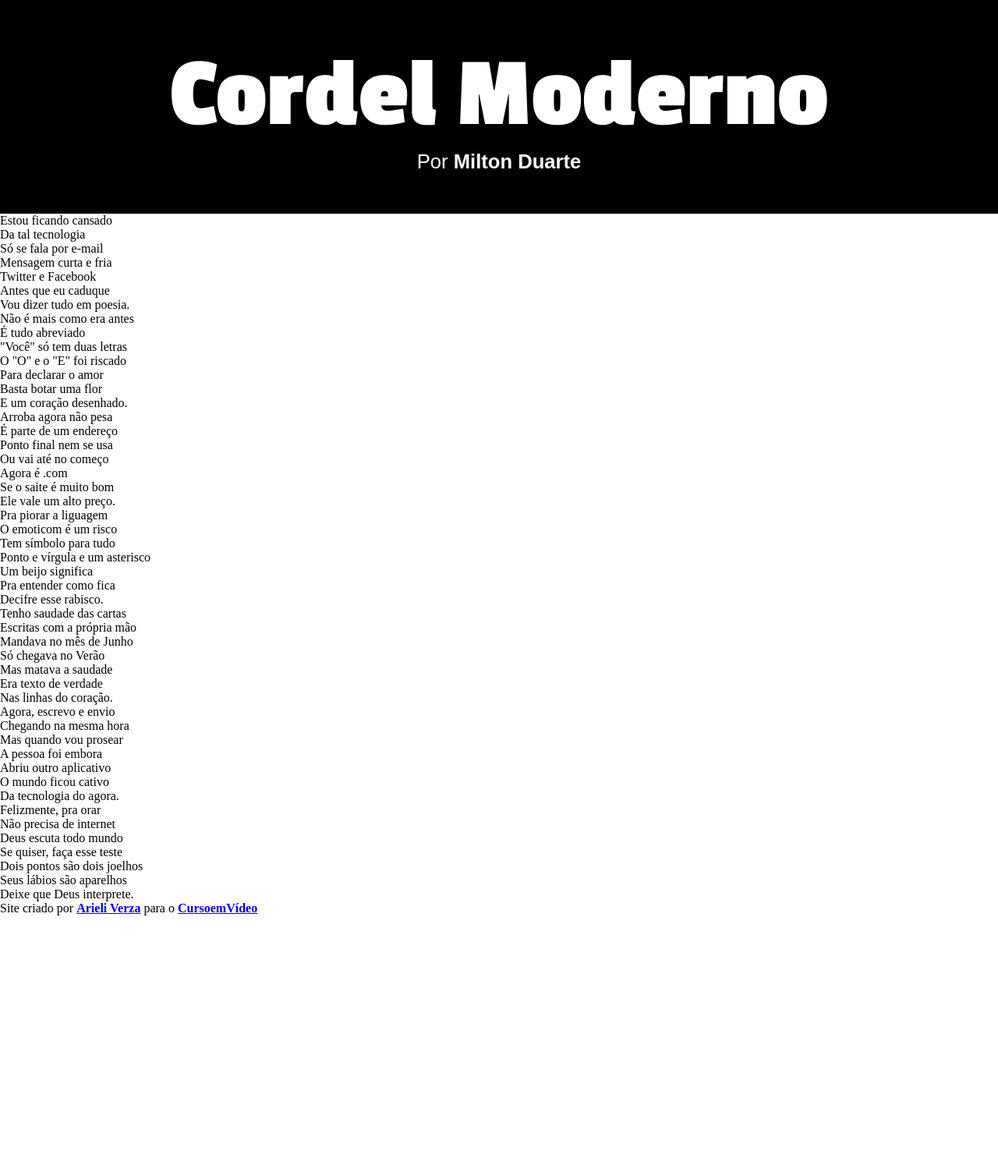
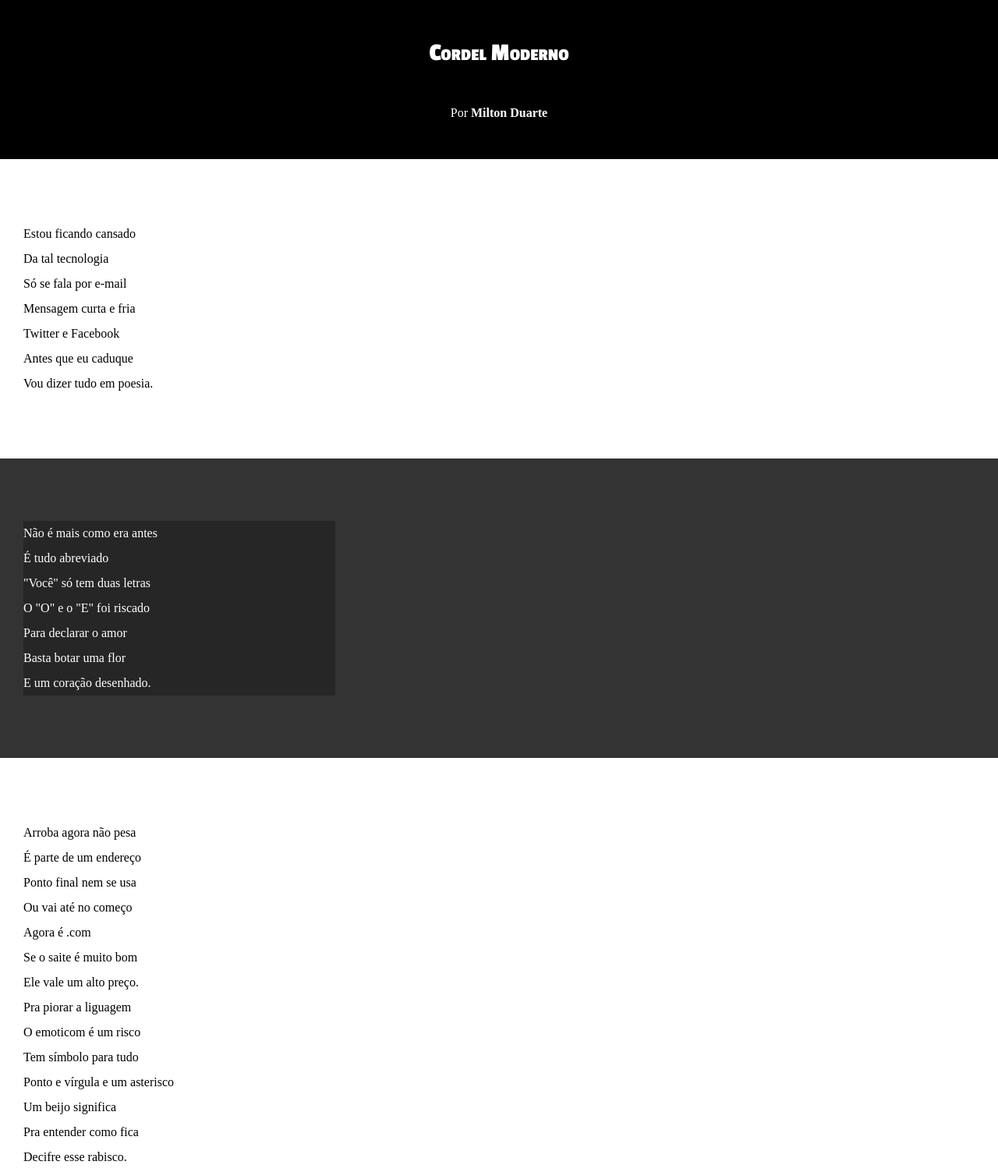
Before and after one commit to arieliverza/html-css, a plain HTML site: page Desafios/d012/index.html in a window 1280 px wide. Shown: the top 1503 px of the page at 78% size. Before the commit the page ends 1174 px from the top, so only its background shows below. Drawn offline with Linux system fonts and the light colour scheme.

Commit message:
atualizei estilos dos textos e blocos

```diff
--- /dev/null
+++ b/Desafios/d012/estilo/style.css
@@ -0,0 +1,66 @@
+@charset "UTF-8";
+@import url('https://fonts.googleapis.com/css2?family=Passion+One:wght@400;700;900&family=Sriracha&display=swap');
+
+* {
+    margin: 0px;
+    padding: 0px;
+}
+
+html, body {
+    min-height: 100vh;
+}
+
+header {
+    background-color: black;
+    color: white;
+    text-align: center;
+}
+
+header > h1 {
+    padding: 50px;
+    font-variant: small-caps;
+    font-family: 'Passion One';
+}
+
+header > p {
+    padding-bottom: 50px;
+}
+
+header a, footer a {
+    color: white;
+    text-decoration: none;
+    font-weight: bolder;
+}
+
+header a:hover, footer a:hover {
+    text-decoration: underline;
+}
+
+section {
+    padding-top: 10vh;
+    padding-bottom: 10vh;
+    line-height: 2em;
+    padding-left: 30px;
+}
+
+section.normal {
+    background-color: white;
+    color: black;
+}
+
+section.imagem {
+    background-color: rgb(51, 51, 51);
+    color: white;
+}
+
+section.imagem > p {
+    width: 400px;
+    background-color: rgba(0, 0, 0, 0.253);
+}
+
+footer {
+    background-color: black;
+    color: white;
+    text-align: center;
+    padding: 8px;
+}
--- a/Desafios/d012/index.html
+++ b/Desafios/d012/index.html
@@ -4,17 +4,17 @@
 <head>
     <meta charset="UTF-8">
     <meta name="viewport" content="width=device-width, initial-scale=1.0">
-    <link rel="stylesheet" href="style.css">
+    <link rel="stylesheet" href="estilo/style.css">
     <title>Cordel Moderno</title>
 </head>
 
 <body>
     <header>
         <h1>Cordel Moderno</h1>
-        <h2>Por <a href="https://www.recantodasletras.com.br/poesias/3186743"><strong>Milton Duarte</strong></a></h2>
+        <p>Por <a href="https://www.recantodasletras.com.br/poesias/3186743" target="_blank">Milton Duarte</a></p>
     </header>
-    <main>
-        <section>
+
+        <section class="normal">
             <p>
                 Estou ficando cansado<br>
                 Da tal tecnologia<br>
@@ -26,7 +26,7 @@
             </p>
         </section>
 
-        <section>
+        <section class="imagem">
             <p>
                 Não é mais como era antes<br>
                 É tudo abreviado<br>
@@ -38,7 +38,7 @@
             </p>
         </section>
 
-        <section>
+        <section class="normal">
             <p>
                 Arroba agora não pesa <br>
                 É parte de um endereço <br>
@@ -59,7 +59,7 @@
             </p>
         </section>
 
-        <section>
+        <section class="imagem">
             <p>
                 Tenho saudade das cartas <br>
                 Escritas com a própria mão <br>
@@ -71,7 +71,7 @@
             </p>
         </section>
 
-        <section>
+        <section class="normal">
             <p>
                 Agora, escrevo e envio <br>
                 Chegando na mesma hora <br>
@@ -91,10 +91,10 @@
                 Deixe que Deus interprete.
                 </p>
         </section>
-    </main>
+
     <footer>
         <p>
-            Site criado por <strong><a href="https://github.com/arieliverza">Arieli Verza</a></strong> para o <strong><a href="https://www.cursoemvideo.com/">CursoemVídeo</a></strong>
+            Site criado por <a href="https://github.com/arieliverza" target="_blank">Arieli Verza</a> para o <a href="https://www.cursoemvideo.com/" target="_blank">CursoemVídeo</a>
         </p>
     </footer>
 </body>
--- a/Desafios/d012/style.css
+++ /dev/null
@@ -1,33 +0,0 @@
-@charset "UTF-8";
-@import url('https://fonts.googleapis.com/css2?family=Passion+One:wght@400;700;900&family=Sriracha&display=swap');
-
-:root {
-    --font-padrao: Arial, Verdana, Helvetica, sans-serif;
-    --font-titulo: 'Passion One', cursive;
-    --font-principal: 'Sriracha', cursive;
-}
-
-* {
-    margin: 0px;
-    padding: 0px;
-}
-
-header {
-    background-color: black;
-    font-family: var(--font-titulo);
-    font-size: 5vw;
-    color: white;
-    text-align: center;
-    padding: 52px;
-}
-
-header > h2 {
-    font-family: var(--font-padrao);
-    font-size: 2vw;
-    font-weight: 100;
-}
-
-header > h2 > a {
-    text-decoration: none;
-    color: white;
-}
```
